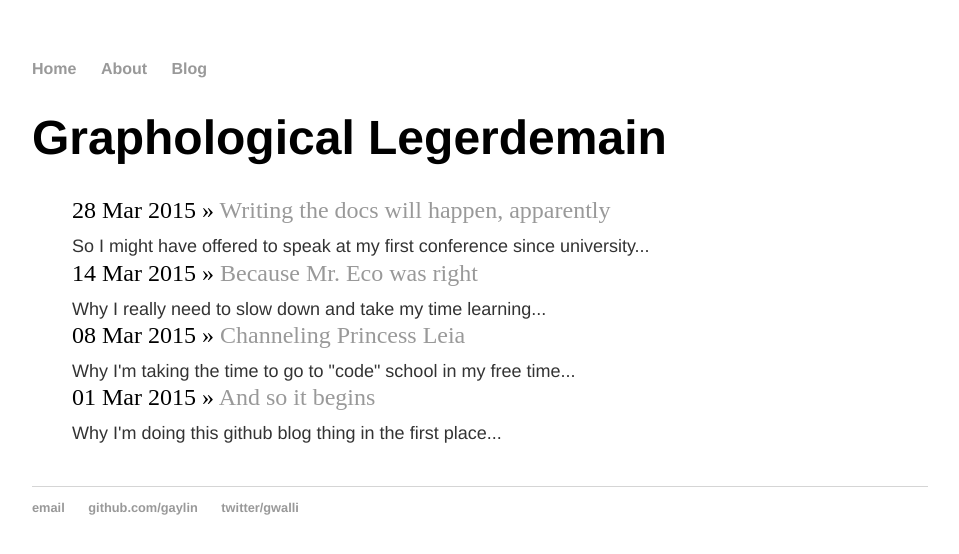
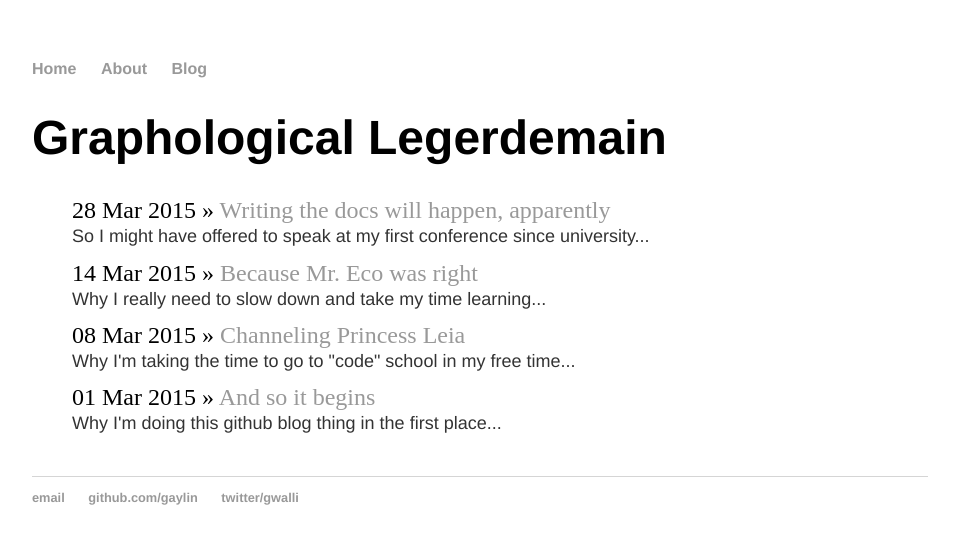
Before and after one commit to gaylin/gaylin.github.io, a Jekyll site: the page built from blog/index.html, in a window 1280 px wide. Shown: the top 554 px of the page, without its empty margins (160-1119 px from the left). Built offline with Jekyll 4.4.1, drawn with Linux system fonts in a browser that asks for light colours; Markdown is read by kramdown in place of the engine named in the settings.

Commit message:
Update main.css

```diff
--- a/css/main.css
+++ b/css/main.css
@@ -44,5 +44,5 @@ ul.posts li {
 ul.posts p {
     font-family:'Helvetica', 'Arial', 'Sans-Serif';
     font-size: .750em;
-    margin: 10px 0px 0px 0px;
+    margin: 0px 0px 10px 0px;
 }
```
